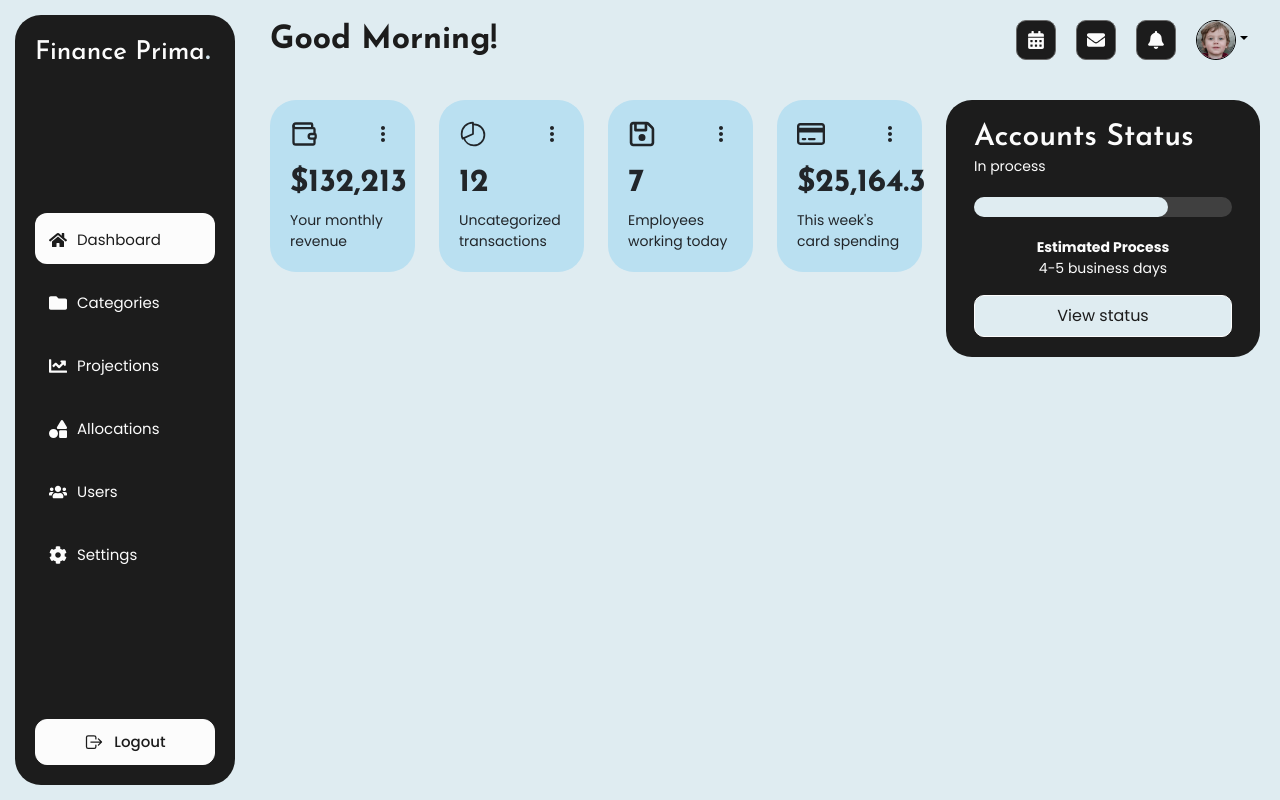
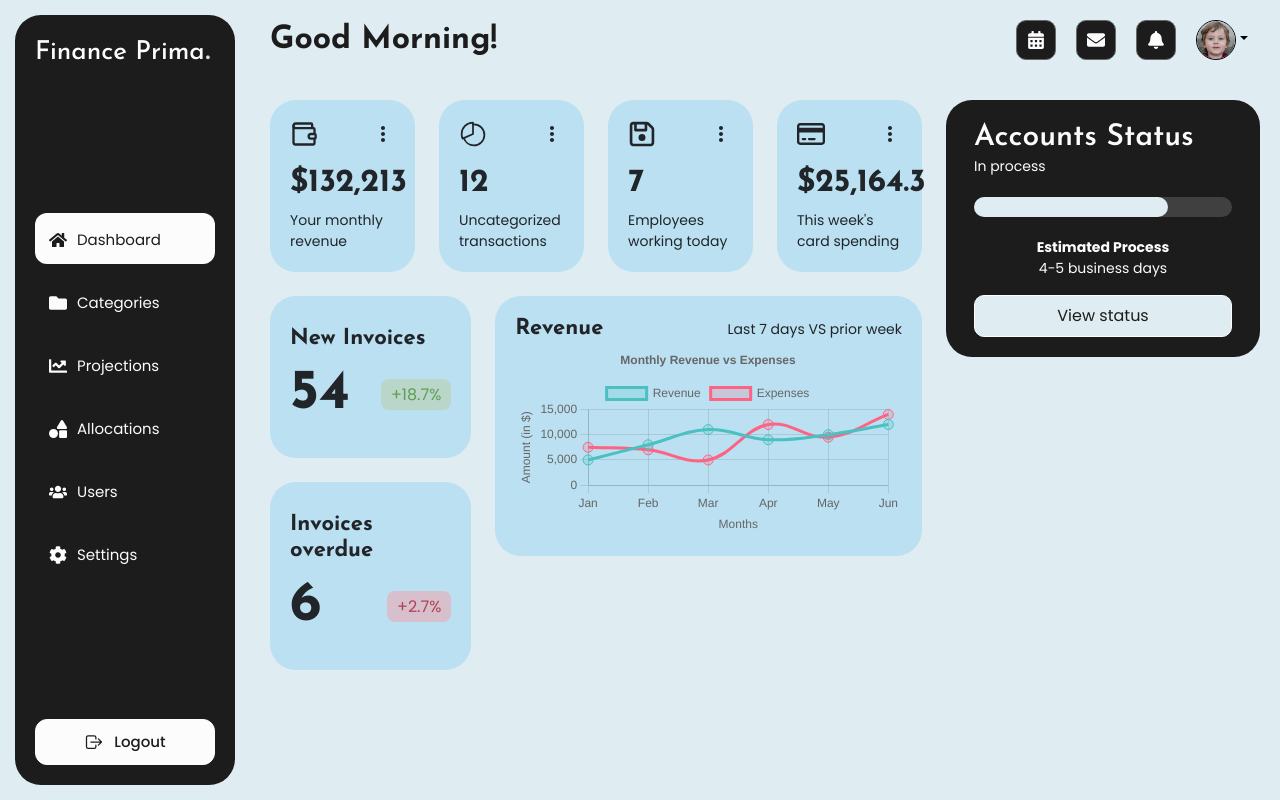
Before and after one commit to mostlyali07/finance-prima, a React (Vite) app: page / in a window 1280 px wide. Built offline with nearby package versions, Linux system fonts and the light colour scheme.

Commit message:
update 3 more widgets

```diff
--- a/package.json
+++ b/package.json
@@ -11,7 +11,9 @@
   },
   "dependencies": {
     "bootstrap": "^5.3.3",
+    "chart.js": "^4.4.7",
     "react": "^18.3.1",
+    "react-chartjs-2": "^5.3.0",
     "react-dom": "^18.3.1",
     "react-icons": "^5.4.0",
     "react-router-dom": "^7.1.5"
--- a/src/components/BoxNumber.jsx
+++ b/src/components/BoxNumber.jsx
@@ -4,7 +4,7 @@ import { BiDotsVerticalRounded } from "react-icons/bi";
 const BoxNumber = ({ icon, headingNumber, symbol, description }) => {
   return (
     <div className="box-number">
-      <div className="d-flex align-items-center justify-content-between mb-3">
+      <div className="d-flex align-items-center justify-content-between mb-3 w-100">
         {icon}
         <BiDotsVerticalRounded size={24} />
       </div>
--- /dev/null
+++ b/src/components/InvoiceBox.jsx
@@ -0,0 +1,17 @@
+import React from "react";
+
+const InvoiceBox = ({ boxHeading,headingNumber, percentage, successTabClass }) => {
+  return (
+    <div className="invoice-sec w-100">
+      <h5 className="w-100">{boxHeading}</h5>
+      <div className="w-100 d-flex align-items-center justify-content-between">
+        <h2>{headingNumber}</h2>
+        <div className={successTabClass}>
+          <span>{percentage}</span>
+        </div>
+      </div>
+    </div>
+  );
+};
+
+export default InvoiceBox;
--- /dev/null
+++ b/src/components/RevenueWidget.jsx
@@ -0,0 +1,88 @@
+import React from "react";
+import { Line } from "react-chartjs-2";
+import {
+  Chart as ChartJS,
+  LineElement,
+  PointElement,
+  LinearScale,
+  Title,
+  Tooltip,
+  Legend,
+  CategoryScale,
+} from "chart.js";
+
+ChartJS.register(
+  LineElement,
+  PointElement,
+  LinearScale,
+  CategoryScale,
+  Title,
+  Tooltip,
+  Legend
+);
+
+const RevenueWidget = () => {
+  const data = {
+    labels: ["Jan", "Feb", "Mar", "Apr", "May", "Jun"],
+    datasets: [
+      {
+        label: "Revenue",
+        data: [5000, 8000, 11000, 9000, 10000, 12000],
+        borderColor: "rgba(75,192,192,1)",
+        backgroundColor: "rgba(75,192,192,0.2)",
+        tension: 0.4,
+        pointRadius: 5,
+      },
+      {
+        label: "Expenses",
+        data: [7500, 7000, 5000, 12000, 9500, 14000],
+        borderColor: "rgba(255,99,132,1)",
+        backgroundColor: "rgba(255,99,132,0.2)",
+        tension: 0.4,
+        pointRadius: 5,
+      },
+    ],
+  };
+
+  const options = {
+    responsive: true,
+    plugins: {
+      legend: {
+        position: "top",
+      },
+      title: {
+        display: true,
+        text: "Monthly Revenue vs Expenses",
+      },
+    },
+    scales: {
+      x: {
+        title: {
+          display: true,
+          text: "Months",
+        },
+      },
+      y: {
+        title: {
+          display: true,
+          text: "Amount (in $)",
+        },
+        beginAtZero: true,
+      },
+    },
+  };
+
+  return (
+    <div className="revenue-widget">
+      <div className="d-flex align-items-center justify-content-between">
+        <h4 className="m-0 p-0">Revenue</h4>
+        <p className="m-0 p-0">Last 7 days VS prior week</p>
+      </div>
+      <div className="w-100">
+        <Line data={data} options={options} />
+      </div>
+    </div>
+  );
+};
+
+export default RevenueWidget;
--- a/src/index.css
+++ b/src/index.css
@@ -28,3 +28,7 @@ p,
 span {
   font-family: "Poppins", serif !important;
 }
+
+canvas {
+  font-family: "Poppins", serif !important;
+}
--- a/src/pages/Dashboard.jsx
+++ b/src/pages/Dashboard.jsx
@@ -6,6 +6,8 @@ import BoxNumber from "../components/BoxNumber";
 import { LuWallet } from "react-icons/lu";
 import { IoPieChartOutline } from "react-icons/io5";
 import { FaRegFloppyDisk, FaRegCreditCard } from "react-icons/fa6";
+import InvoiceBox from "../components/InvoiceBox";
+import RevenueWidget from "../components/RevenueWidget";
 
 const Dashboard = () => {
   const [isSidebarOpen, setIsSidebarOpen] = useState(false);
@@ -21,7 +23,9 @@ const Dashboard = () => {
           <Header toggleSidebar={toggleSidebar} />
           <div className="container-fluid content">
             <div className="row">
-              <div className="col-md-2">
+              <div className="col-md-8">
+                <div className="row">
+                  <div className="col-md-3">
                     <BoxNumber
                       icon={<LuWallet />}
                       headingNumber="132,213"
@@ -29,7 +33,7 @@ const Dashboard = () => {
                       description="Your monthly revenue"
                     />
                   </div>
-              <div className="col-md-2">
+                  <div className="col-md-3">
                     <BoxNumber
                       icon={<IoPieChartOutline />}
                       headingNumber="12"
@@ -37,7 +41,7 @@ const Dashboard = () => {
                       description="Uncategorized transactions"
                     />
                   </div>
-              <div className="col-md-2">
+                  <div className="col-md-3">
                     <BoxNumber
                       icon={<FaRegFloppyDisk />}
                       headingNumber="7"
@@ -45,7 +49,7 @@ const Dashboard = () => {
                       description="Employees working today"
                     />
                   </div>
-              <div className="col-md-2">
+                  <div className="col-md-3">
                     <BoxNumber
                       icon={<FaRegCreditCard />}
                       headingNumber="25,164.3"
@@ -53,8 +57,32 @@ const Dashboard = () => {
                       description="This week's card spending"
                     />
                   </div>
+                  <div className="col-md-4 d-flex align-items-center justify-content-between flex-column">
+                    <InvoiceBox
+                      boxHeading="New Invoices"
+                      headingNumber="54"
+                      percentage="+18.7%"
+                      successTabClass="success-tab"
+                    />
+                    <InvoiceBox
+                      boxHeading="Invoices overdue"
+                      headingNumber="6"
+                      percentage="+2.7%"
+                      successTabClass="danger-tab"
+                    />
+                  </div>
+                  <div className="col-md-8">
+                    <RevenueWidget/>
+                  </div>
+                </div>
+              </div>
+
               <div className="col-md-4">
+                <div className="row">
+                  <div className="col-md-12">
                     <AccountStatus />
+                  </div>
+                </div>
               </div>
             </div>
           </div>
--- a/src/styles/App.css
+++ b/src/styles/App.css
@@ -197,3 +197,55 @@
     margin: 0px;
   }
 }
+
+.invoice-sec {
+  margin-top: 24px;
+  background-color: var(--third-color);
+  border-radius: 26px;
+  padding: 30px 20px;
+  height: 50%;
+  display: flex;
+  align-items: center;
+  justify-content: center;
+  flex-direction: column;
+  h5 {
+    font-weight: 700;
+    font-size: 22px;
+  }
+  h2 {
+    font-size: 56px;
+    font-weight: bold;
+    margin: 0;
+  }
+  .success-tab {
+    span {
+      background-color: #b9d6c8;
+      color: #5f9d57;
+      padding: 4px 10px;
+      border-radius: 8px;
+    }
+  }
+  .danger-tab {
+    span {
+      background-color: #d8bfcc;
+      color: #ae4155;
+      padding: 4px 10px;
+      border-radius: 8px;
+    }
+  }
+}
+
+
+.revenue-widget{
+  margin-top: 24px;
+  background-color: var(--third-color);
+  border-radius: 26px;
+  padding: 20px;
+  h4{
+    font-weight: 700;
+    font-size: 22px;
+  }
+  p {
+    font-size: 14px;
+  }
+}
--- a/src/styles/media.css
+++ b/src/styles/media.css
@@ -53,6 +53,12 @@
     align-items: center;
     justify-content: space-between;
   }
+  .box-number{
+    margin-top: 24px;
+  }
+  .account-status{
+    margin-top: 24px;
+  }
 }
 
 @media only screen and (min-width: 600px) and (max-width: 1220px) {
```
Also changed, not shown: 1 other file (tests, documents, lock files or other folders). Lines whose indentation alone changed are shown as unchanged.
